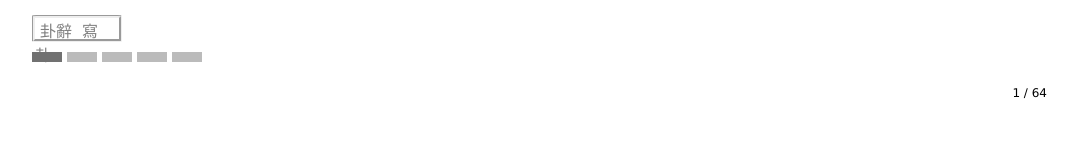
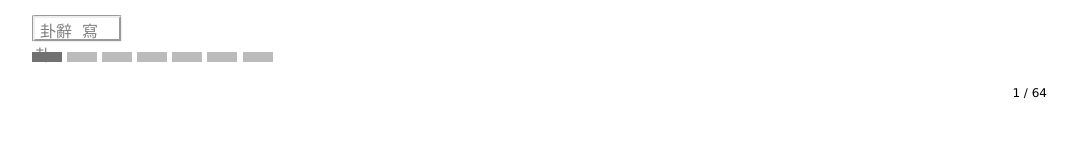
Before and after one commit to alter027/alter027.github.io, a plain HTML site: page hex.html in a window 1280 px wide. Shown: the top 155 px of the page, without its empty margins (83-1159 px from the left). Drawn offline with Linux system fonts and the light colour scheme.

Commit message:
Update hex.html

```diff
--- a/hex.html
+++ b/hex.html
@@ -26,6 +26,8 @@
       <span class="dot" onclick="currentSlide(3)"></span>
       <span class="dot" onclick="currentSlide(4)"></span>
       <span class="dot" onclick="currentSlide(5)"></span>
+      <span class="dot" onclick="currentSlide(6)"></span>
+      <span class="dot" onclick="currentSlide(7)"></span>
 
 <!--64-->
       <div class="mySlides fade">
```
